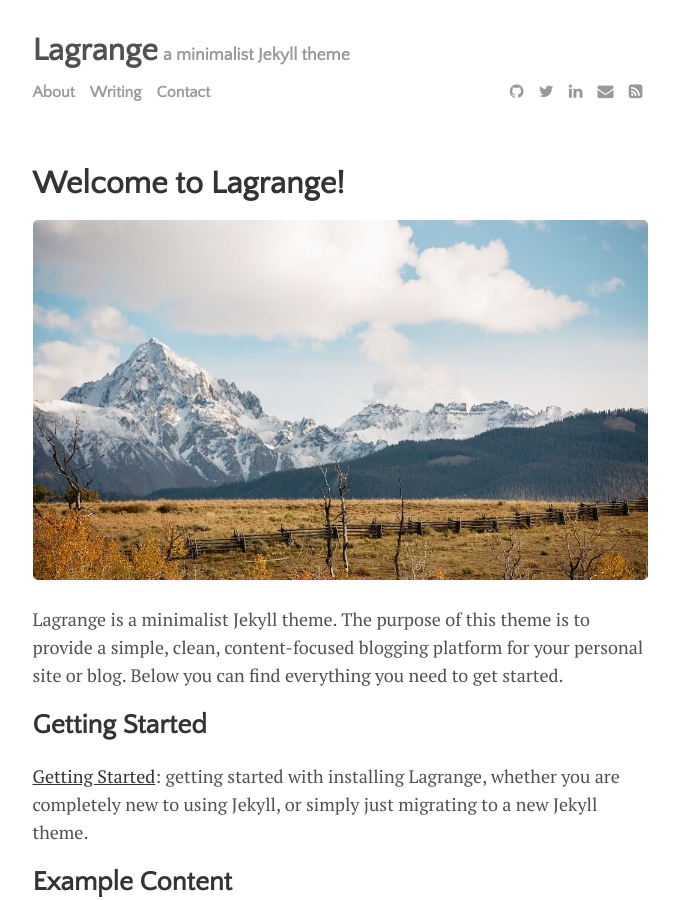
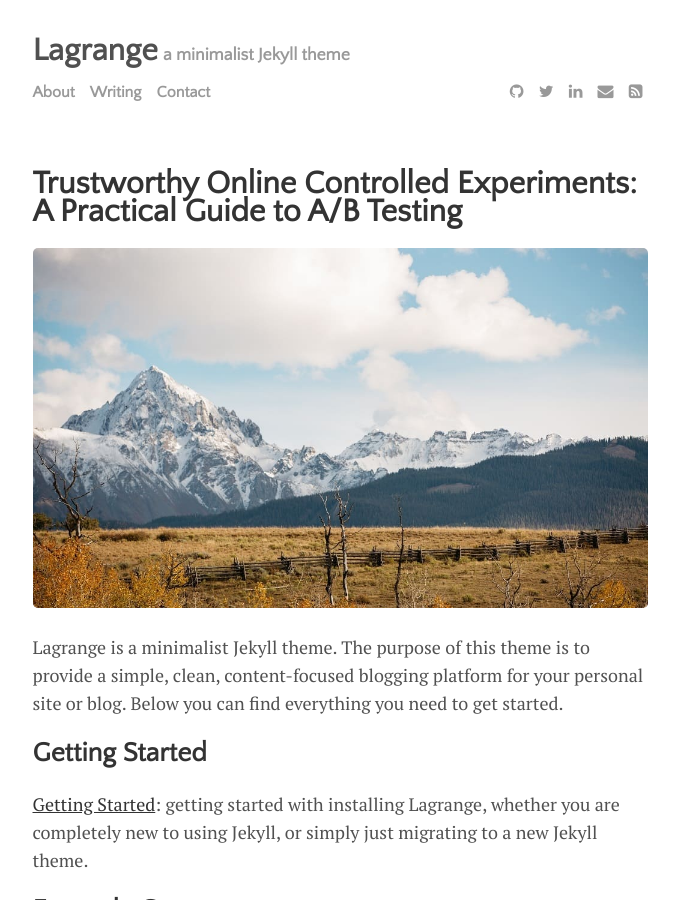
Before and after one commit to lijenniferx/lijenniferx.github.io, a Jekyll site: the page built from _posts/2016-01-01-welcome-to-lagrange.md, in a window 1280 px wide and 900 px high. Shown: the whole window, without its empty margins (300-979 px from the left). Built offline with Jekyll 4.4.1, drawn with Linux system fonts in a browser that asks for light colours; some of the changed text lies outside the part shown.

Commit message:
Update 2016-01-01-welcome-to-lagrange.md

```diff
--- a/_posts/2016-01-01-welcome-to-lagrange.md
+++ b/_posts/2016-01-01-welcome-to-lagrange.md
@@ -1,7 +1,7 @@
 ---
 layout: post
-title: "Welcome to Lagrange!"
-author: "Paul Le"
+title: "Trustworthy Online Controlled Experiments: A Practical Guide to A/B Testing"
+author: "Jennifer Li"
 categories: journal
 tags: [documentation,sample]
 image: mountains.jpg
```
